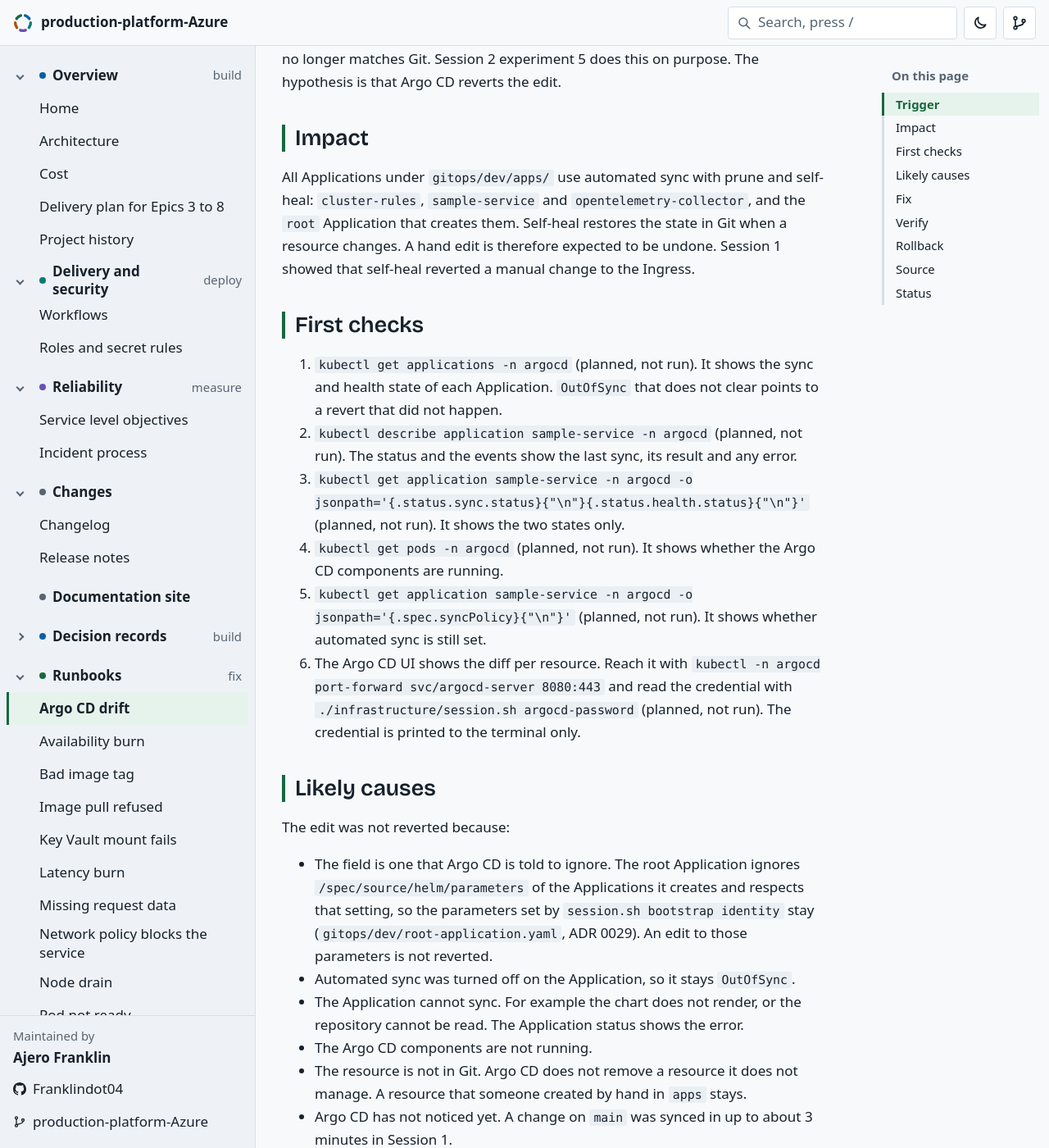
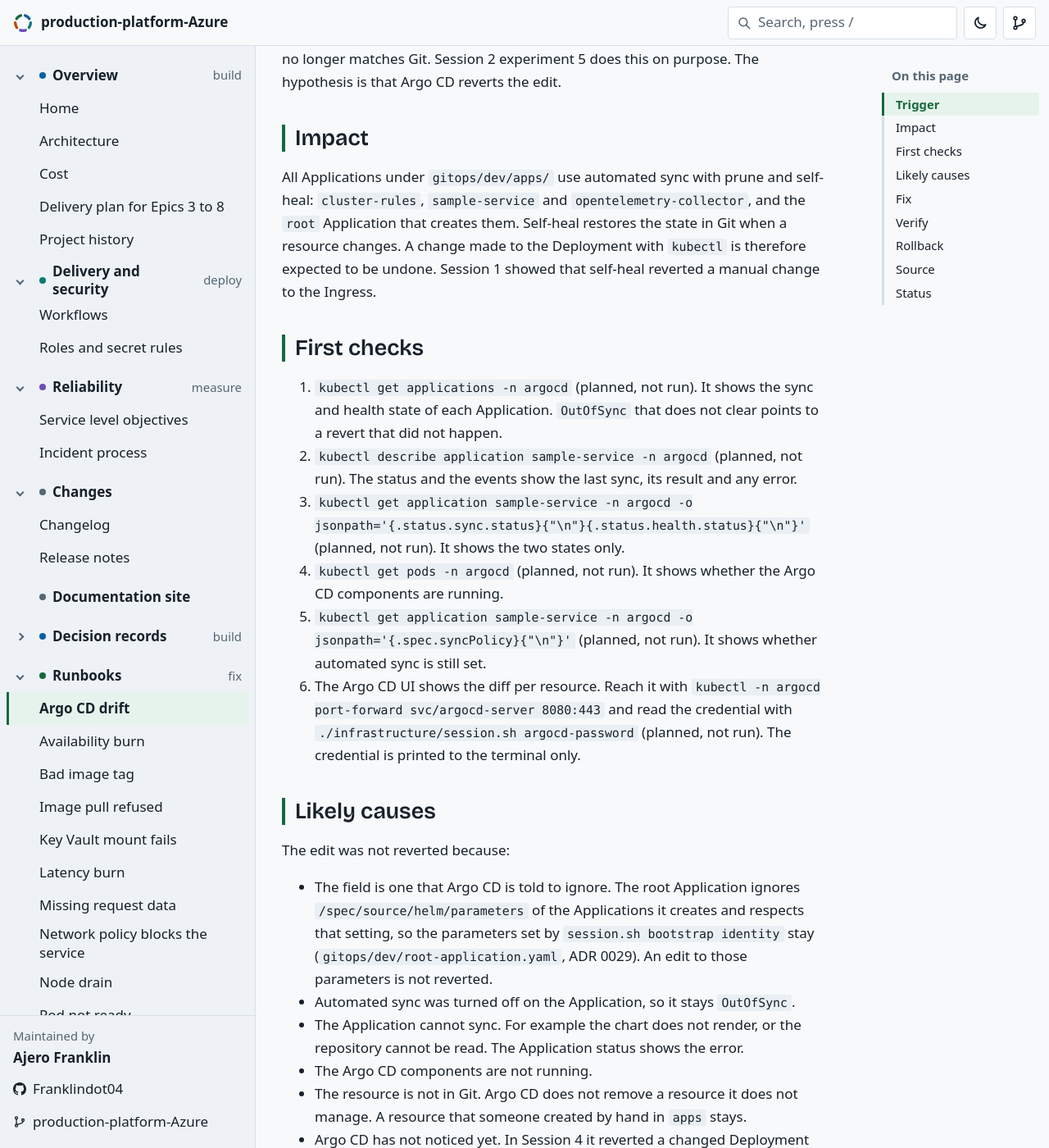
Before and after one commit to Franklindot04/production-platform-Azure, a Jekyll site: the page built from docs/runbooks/argocd-drift.md, in a window 1280 px wide and 1400 px high, scrolled down 235 px. Shown: the whole window at 82% size. Built offline with Jekyll 4.4.1, drawn with Linux system fonts in a browser that asks for light colours; some web fonts are replaced; our own code applies the rules of GitHub Pages for plain Markdown files; comment, search, counter and statistics services are not loaded; some of the changed text lies outside the part shown.

Commit message:
update the runbooks exercised in session 4 and the runbook index (#149)

```diff
--- a/docs/runbooks/argocd-drift.md
+++ b/docs/runbooks/argocd-drift.md
@@ -6,7 +6,7 @@ A resource that Argo CD manages is edited by hand with `kubectl`, and the cluste
 
 ## Impact
 
-All Applications under `gitops/dev/apps/` use automated sync with prune and self-heal: `cluster-rules`, `sample-service` and `opentelemetry-collector`, and the `root` Application that creates them. Self-heal restores the state in Git when a resource changes. A hand edit is therefore expected to be undone. Session 1 showed that self-heal reverted a manual change to the Ingress.
+All Applications under `gitops/dev/apps/` use automated sync with prune and self-heal: `cluster-rules`, `sample-service` and `opentelemetry-collector`, and the `root` Application that creates them. Self-heal restores the state in Git when a resource changes. A change made to the Deployment with `kubectl` is therefore expected to be undone. Session 1 showed that self-heal reverted a manual change to the Ingress.
 
 ## First checks
 
@@ -26,7 +26,7 @@ The edit was not reverted because:
 - The Application cannot sync. For example the chart does not render, or the repository cannot be read. The Application status shows the error.
 - The Argo CD components are not running.
 - The resource is not in Git. Argo CD does not remove a resource it does not manage. A resource that someone created by hand in `apps` stays.
-- Argo CD has not noticed yet. A change on `main` was synced in up to about 3 minutes in Session 1.
+- Argo CD has not noticed yet. In Session 4 it reverted a changed Deployment in 3 seconds. A change on `main` was synced in Session 1 by the refresh cycle ([session-1-results.md](../sessions/session-1-results.md)).
 
 ## Fix
 
@@ -34,7 +34,7 @@ The edit was not reverted because:
 2. If the Application is `OutOfSync` and does not sync, read the error in `kubectl describe application sample-service -n argocd` (planned, not run) and fix the cause named there.
 3. To ask for a refresh: `kubectl annotate application sample-service -n argocd argocd.argoproj.io/refresh=hard --overwrite` (planned, not run). It tells Argo CD to compare again.
 4. To sync from the UI, press Sync on the Application.
-5. For a change that should stay, make it in Git through a pull request. A hand edit does not last.
+5. For a change that should stay, make it in Git through a pull request. A change made with `kubectl` does not last.
 
 Unsure: the refresh annotation in step 3. It is the documented Argo CD way to ask for a refresh. It is not used anywhere in this repository.
 
@@ -53,4 +53,4 @@ Session 2 experiment 5, ADR 0017, `gitops/README.md`, `gitops/dev/root-applicati
 
 ## Status
 
-not exercised
+exercised in Session 4. The revert of a changed Deployment was observed. Which other steps were run is not recorded
```
Also changed, not shown: docs/runbooks/README.md (+7 -7 lines), docs/runbooks/missing-request-data.md (+2 -2 lines), docs/runbooks/network-policy-blocks-service.md (+3 -1 lines), docs/runbooks/node-drain.md (+3 -3 lines), docs/runbooks/session-leftovers.md (+4 -2 lines).
